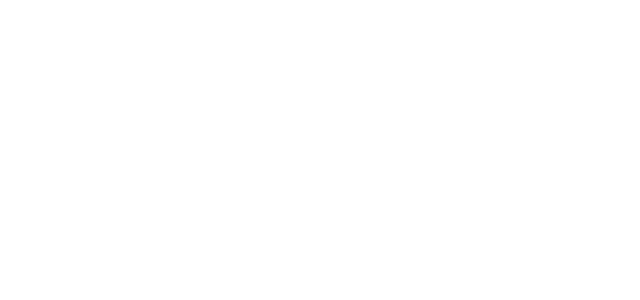
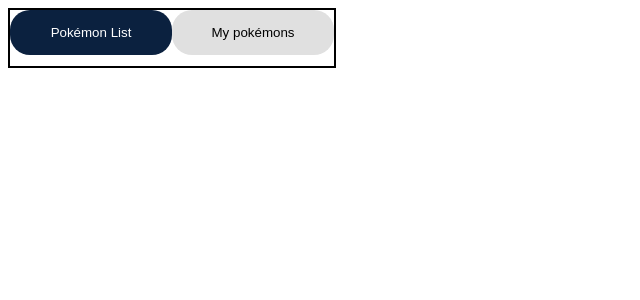
Before and after one commit to Samurai-way/pokemonUI, a React (Create React App) app: page / in a window 1280 px wide. Shown: the top 300 px of the page, without its empty margins (0-640 px from the left). Built offline with nearby package versions, Linux system fonts and the light colour scheme.

Commit message:
feat: fix bugs and create new components

```diff
--- a/src/app/App.tsx
+++ b/src/app/App.tsx
@@ -1,5 +1,4 @@
 import React from 'react';
-import './App.css';
 import {useAppDispatch, useAppSelector} from "../hooks/redux";
 import {pokemonSlice} from "../store/reducers/PokemonSlice";
 
@@ -12,8 +11,7 @@
 
     return (
         <div className="App">
-            {/*{count}*/}
-            {/*<button onClick={() => dispatch(increment(+1))}>Increment</button>*/}
+
         </div>
     );
 }
--- a/src/app/index.css
+++ /dev/null
@@ -1,13 +0,0 @@
-body {
-  margin: 0;
-  font-family: -apple-system, BlinkMacSystemFont, 'Segoe UI', 'Roboto', 'Oxygen',
-    'Ubuntu', 'Cantarell', 'Fira Sans', 'Droid Sans', 'Helvetica Neue',
-    sans-serif;
-  -webkit-font-smoothing: antialiased;
-  -moz-osx-font-smoothing: grayscale;
-}
-
-code {
-  font-family: source-code-pro, Menlo, Monaco, Consolas, 'Courier New',
-    monospace;
-}
--- a/src/features/buttons/PokemonList.tsx
+++ b/src/features/buttons/Button.tsx
@@ -4,10 +4,11 @@
 type ButtonsProps = {
     title: string;
     style?: CSSProperties;
+    onClickHandler?: () => void
 };
 
 export const Button = (props: ButtonsProps) => {
     return (
-        <button style={props.style}>{props.title}</button>
+        <button onClick={props.onClickHandler} style={props.style}>{props.title}</button>
     );
 };
--- a/src/features/listSwitcher/ListSwitcher.tsx
+++ b/src/features/listSwitcher/ListSwitcher.tsx
@@ -1,13 +1,39 @@
-import React from 'react';
+import React, {useState} from "react";
+import {Button} from "../buttons/Button";
 
-type ListSwitcherProps = {
+export const ListSwitcher = () => {
+    const [activeIndex, setActiveIndex] = useState(0);
 
-}
+    const handleButtonClick = (index: number) => {
+        setActiveIndex(index);
+    };
 
-export const ListSwitcher = (props: ListSwitcherProps) => {
+    const style = {
+        width: "50%",
+        borderRadius: '20px',
+        height: "80%",
+        backgroundColor: activeIndex === 0 ? "#0B213F" : "#E0E0E0",
+        color: activeIndex === 0 ? "white" : "black",
+        border: "none",
+        outline: "none",
+        cursor: "pointer",
+    }
+
+    const style2 = {
+        width: "50%",
+        borderRadius: '20px',
+        height: "80%",
+        backgroundColor: activeIndex === 1 ? "#0B213F" : "#E0E0E0",
+        color: activeIndex === 1 ? "white" : "black",
+        border: "none",
+        outline: "none",
+        cursor: "pointer",
+    }
+
     return (
-        <div>
-
+        <div style={{width: "324px", height: "56px", border: '2px solid black'}}>
+            <Button title={'Pokémon List'} style={style} onClickHandler={() => handleButtonClick(0)}/>
+            <Button title={'My pokémons'} style={style2} onClickHandler={() => handleButtonClick(1)}/>
         </div>
     );
 };
--- a/src/index.tsx
+++ b/src/index.tsx
@@ -1,26 +1,21 @@
 import React from 'react';
 import ReactDOM from 'react-dom/client';
-import './app/index.css';
-import App from './app/App';
 import reportWebVitals from './reportWebVitals';
 import {setupStore} from "./store/store";
 import {Provider} from "react-redux";
-import {Button} from "./features/buttons/PokemonList";
+import {ListSwitcher} from "./features/listSwitcher/ListSwitcher";
 
 
 const root = ReactDOM.createRoot(
-  document.getElementById('root') as HTMLElement
+    document.getElementById('root') as HTMLElement
 );
 
 const store = setupStore()
 
 root.render(
     <Provider store={store}>
-
+        <ListSwitcher/>
     </Provider>,
 );
 
-// If you want to start measuring performance in your app, pass a function
-// to log results (for example: reportWebVitals(console.log))
-// or send to an analytics endpoint. Learn more: https://bit.ly/CRA-vitals
 reportWebVitals();
```
Also changed, not shown: src/app/App.css (deleted, +0 -38 lines), src/app/logo.svg (deleted), 1 other file (tests, documents, lock files or other folders).
